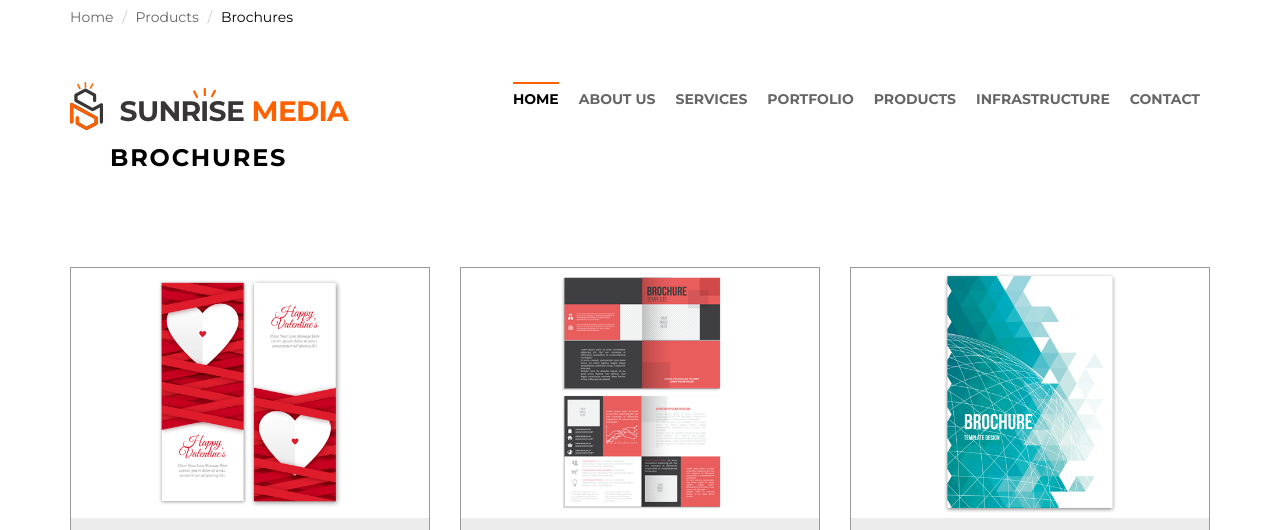
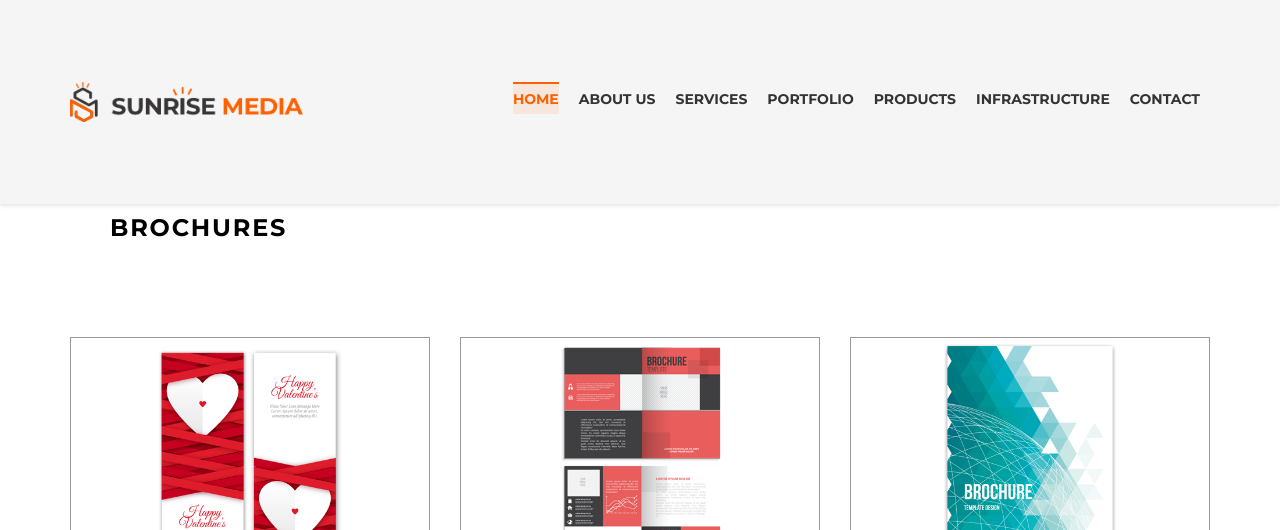
Before and after one commit to simplykool123/sunrsise, a website: page products.html in a window 1280 px wide. Shown: the top 530 px of the page. Drawn offline with Linux system fonts and the light colour scheme; a web font is replaced by a local one.

Commit message:
Updated products.html

```diff
--- a/products.html
+++ b/products.html
@@ -31,6 +31,7 @@ Author: Media City
 <link href="https://fonts.googleapis.com/css?family=Droid+Serif:400,700" rel="stylesheet"> <!-- google fonts -->
 <link rel="stylesheet" href="css/owl.carousel.css"> <!-- owl carousel css -->
 <link href="css/style.css" rel="stylesheet" type="text/css"/> <!-- custom css -->
+<link href="css/navbar-override.css" rel="stylesheet" type="text/css"/> <!-- navbar override css -->
 <!-- end theme style -->
 </head>
 <!-- end head -->
```
